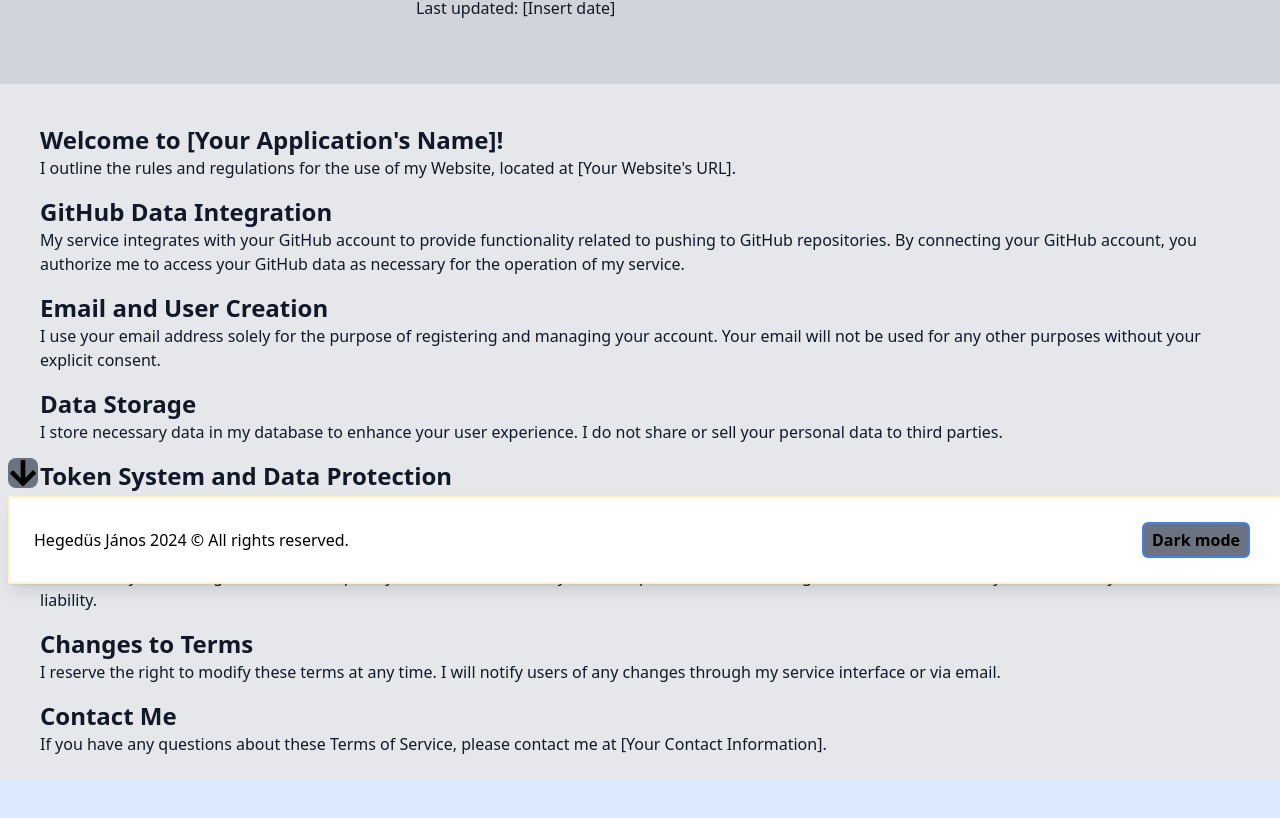
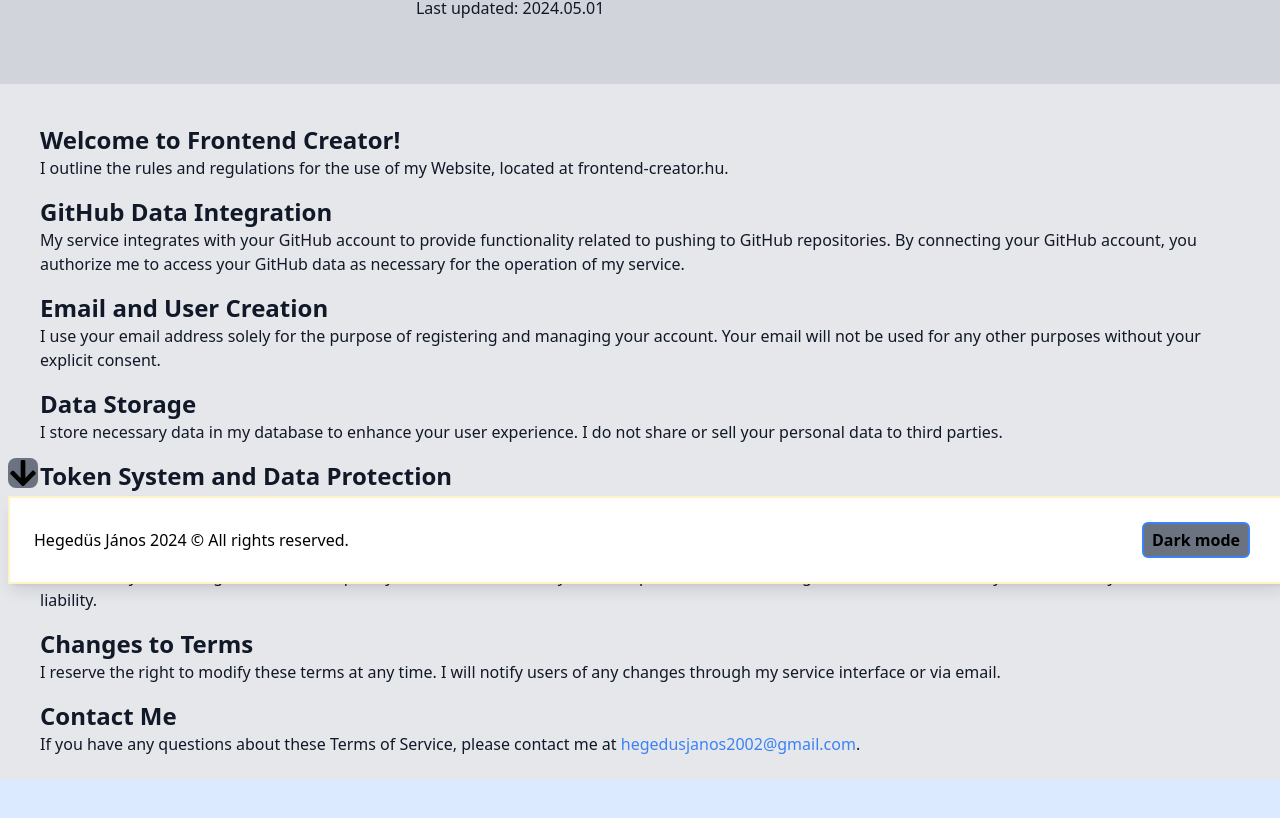
Before and after one commit to JaniHegedus/Frontend-creator-frontend, a Next.js app: page /TermsAndService in a window 1280 px wide. Shown: the part 216-1034 px from the top of the page. Built offline with nearby package versions, Linux system fonts and the light colour scheme; no server answers.

Commit message:
Terms and service data

```diff
--- a/src/app/TermsAndService/page.tsx
+++ b/src/app/TermsAndService/page.tsx
@@ -6,14 +6,14 @@ const TermsOfService = () => {
             <div className="flex flex-col justify-center items-center bg-gray-300 dark:bg-gray-700 p-4 lg:p-10">
                 <div className="text-center lg:text-left lg:ml-10">
                     <h1 className="text-4xl lg:text-6xl font-bold mb-4">Terms of Service</h1>
-                    <p className="mb-6">Last updated: [Insert date]</p>
+                    <p className="mb-6">Last updated: 2024.05.01</p>
                 </div>
             </div>
 
             <div className="px-4 lg:px-10 py-6">
-                <h2 className="text-2xl font-bold mt-4">Welcome to [Your Application's Name]!</h2>
+                <h2 className="text-2xl font-bold mt-4">Welcome to Frontend Creator!</h2>
                 <p>
-                    I outline the rules and regulations for the use of my Website, located at [Your Website's URL].
+                    I outline the rules and regulations for the use of my Website, located at <a href={"https://frontend-creator.hu/"}>frontend-creator.hu</a>.
                 </p>
 
                 <h2 className="text-2xl font-bold mt-4">GitHub Data Integration</h2>
@@ -49,11 +49,12 @@ const TermsOfService = () => {
 
                 <h2 className="text-2xl font-bold mt-4">Contact Me</h2>
                 <p>
-                    If you have any questions about these Terms of Service, please contact me at [Your Contact Information].
+                    If you have any questions about these Terms of Service, please contact me at <a href="mailto:hegedusjanos2002@gmail.com" className="text-blue-500 hover:text-blue-700">
+                    hegedusjanos2002@gmail.com</a>.
                 </p>
             </div>
         </div>
-    );
+);
 };
 
 export default TermsOfService;
```
